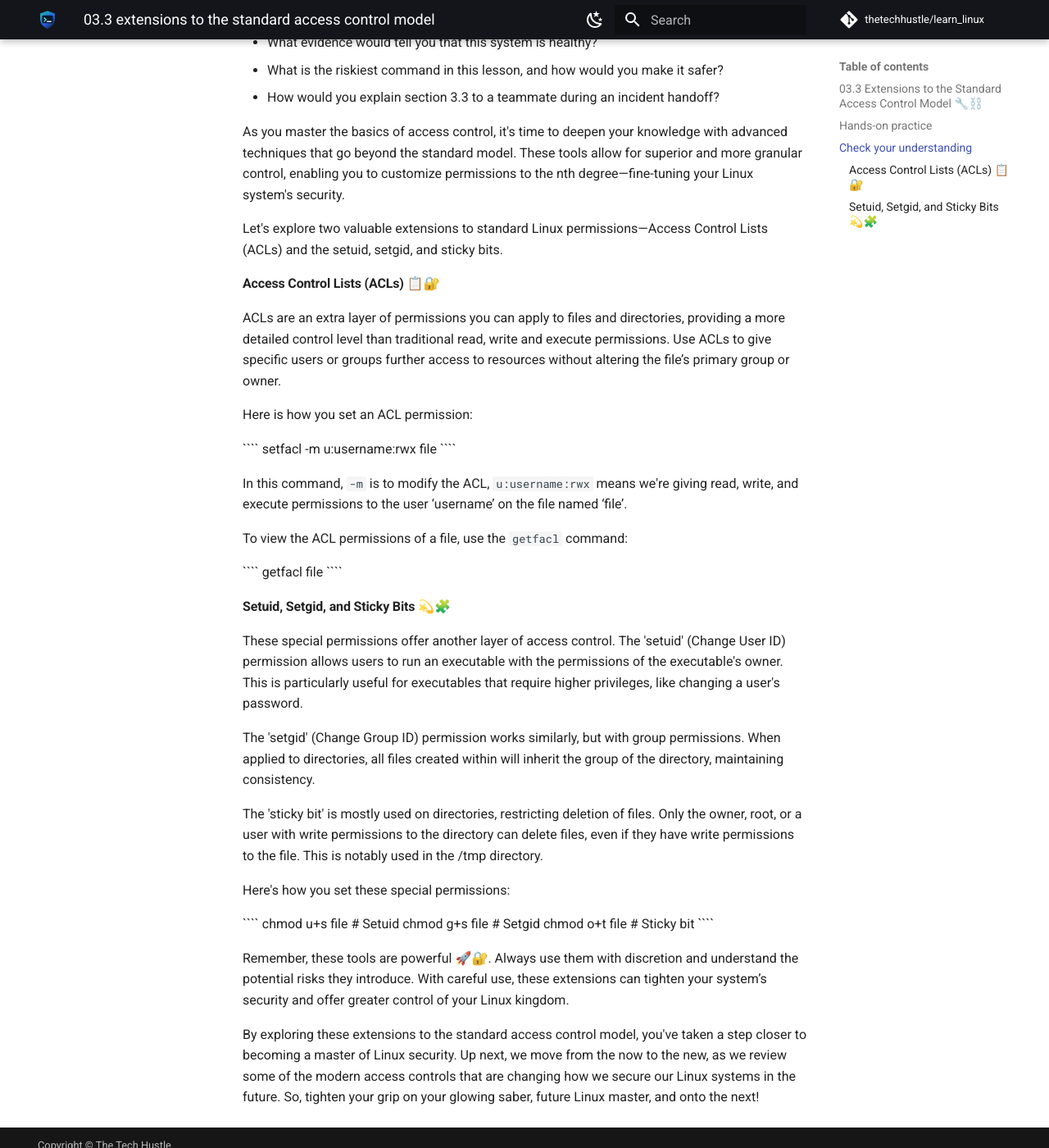
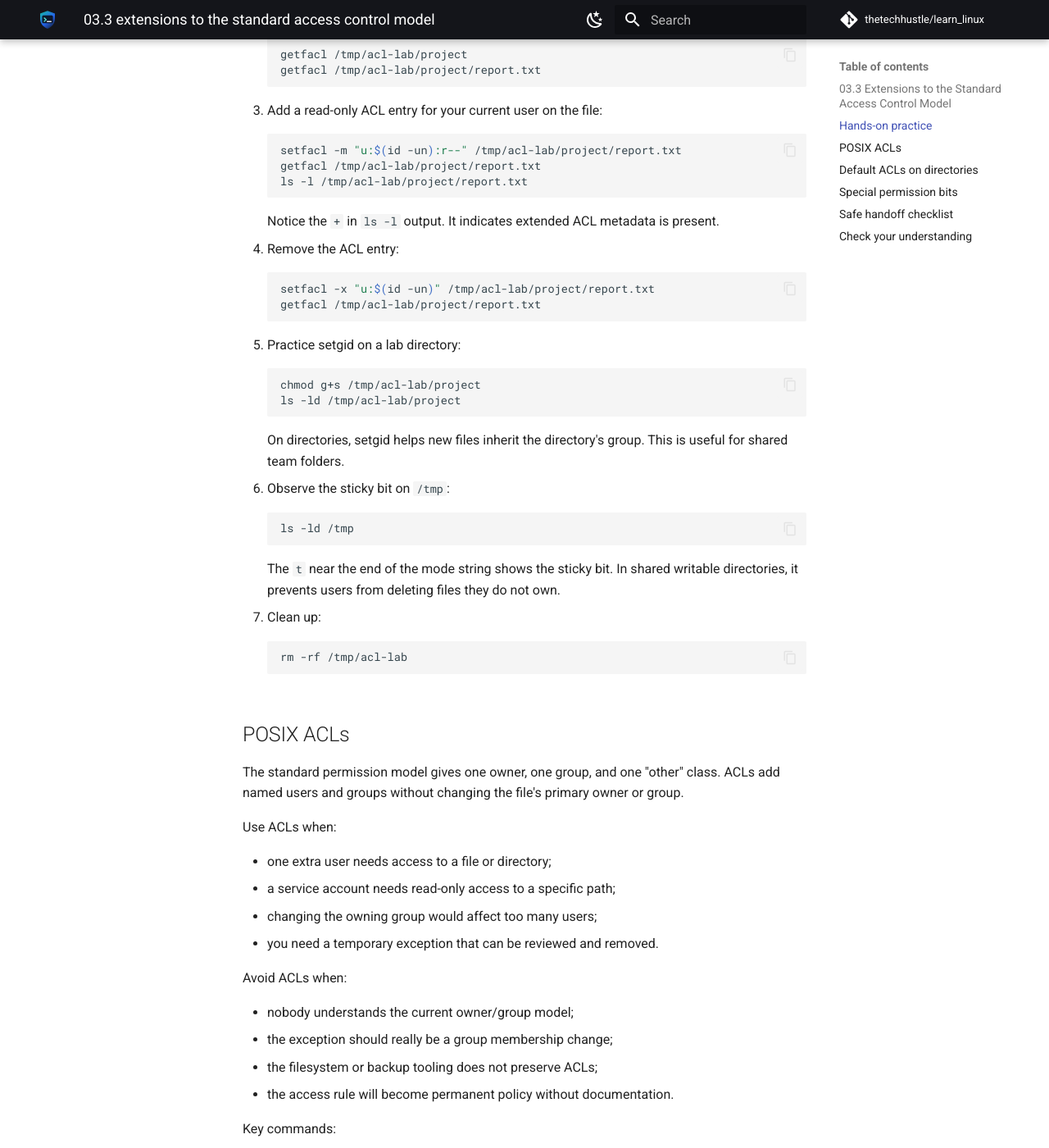
Before and after one commit to thetechhustle/learn_linux, an MkDocs documentation site: the page built from docs/lessons/03_access_control_and_rootly_powers/03.3_extensions_to_the_standard_access_control_model.md, in a window 1280 px wide and 1400 px high, scrolled down 1021 px. Shown: the whole window at 82% size. Built offline with MkDocs 1.6.1 and Material for MkDocs 9.7.7, drawn with Linux system fonts in a browser that asks for light colours; comment, search, counter and statistics services are not loaded; some of the changed text lies outside the part shown.

Commit message:
Improve Chapter 03 ACL and special bits lesson (#17)
Co-authored-by: Jules Ai <jules@Juless-Air.ts.net lan>

`````diff
--- a/docs/lessons/03_access_control_and_rootly_powers/03.3_extensions_to_the_standard_access_control_model.md
+++ b/docs/lessons/03_access_control_and_rootly_powers/03.3_extensions_to_the_standard_access_control_model.md
@@ -1,72 +1,158 @@
-### 03.3 Extensions to the Standard Access Control Model 🔧⛓️
-
-
+### 03.3 Extensions to the Standard Access Control Model
 
 !!! abstract "What you will learn"
-    - Explain where **03.3 Extensions to the Standard Access Control Model 🔧⛓️** fits in day-to-day Linux operations.
-    - Use current Linux tooling to inspect, change, and verify the relevant system behavior.
-    - Connect the concept to a real operational scenario: a shared server where a contractor needs temporary access.
+    - Explain when standard owner/group/mode permissions are not enough.
+    - Inspect and use POSIX ACLs without changing file ownership.
+    - Recognize the risks and operational uses of setuid, setgid, and sticky bits.
 
 !!! example "Field story"
-    Imagine a shared server where a contractor needs temporary access. Your job is not to memorize a command; it is to build a short evidence trail, choose a low-risk change, and prove whether the system improved.
+    A shared project directory belongs to one team, but a contractor needs read-only access to a specific subdirectory for one week. Changing the directory's owner or broadening the group would affect too many people. An ACL can express the exception, but only if you inspect it, document it, and remove it later.
 
 !!! success "Operator principle"
-    Grant the smallest useful permission, then verify it from the user's point of view.
+    Use extended access controls to express exceptions, not to hide unclear ownership.
 
 ## Hands-on practice
 
-Run these on a disposable VM, container, or lab machine unless the lesson explicitly says otherwise.
+Run these on a disposable VM, container, or lab machine. ACL and special-bit commands can affect real access decisions.
 
-1. Inspect the current state with a read-only command related to this topic.
-2. Save the command and output in a short lab note.
-3. Make one reversible change or simulate the change in a sandbox.
-4. Re-run the inspection and explain what changed.
+1. Create a lab directory:
+
+    ```sh
+    mkdir -p /tmp/acl-lab/project
+    touch /tmp/acl-lab/project/report.txt
+    ls -ld /tmp/acl-lab/project
+    ls -l /tmp/acl-lab/project/report.txt
+    ```
+
+2. Inspect ACL support:
+
+    ```sh
+    getfacl /tmp/acl-lab/project
+    getfacl /tmp/acl-lab/project/report.txt
+    ```
+
+3. Add a read-only ACL entry for your current user on the file:
+
+    ```sh
+    setfacl -m "u:$(id -un):r--" /tmp/acl-lab/project/report.txt
+    getfacl /tmp/acl-lab/project/report.txt
+    ls -l /tmp/acl-lab/project/report.txt
+    ```
+
+    Notice the `+` in `ls -l` output. It indicates extended ACL metadata is present.
+
+4. Remove the ACL entry:
+
+    ```sh
+    setfacl -x "u:$(id -un)" /tmp/acl-lab/project/report.txt
+    getfacl /tmp/acl-lab/project/report.txt
+    ```
+
+5. Practice setgid on a lab directory:
+
+    ```sh
+    chmod g+s /tmp/acl-lab/project
+    ls -ld /tmp/acl-lab/project
+    ```
+
+    On directories, setgid helps new files inherit the directory's group. This is useful for shared team folders.
+
+6. Observe the sticky bit on `/tmp`:
+
+    ```sh
+    ls -ld /tmp
+    ```
+
+    The `t` near the end of the mode string shows the sticky bit. In shared writable directories, it prevents users from deleting files they do not own.
+
+7. Clean up:
+
+    ```sh
+    rm -rf /tmp/acl-lab
+    ```
+
+## POSIX ACLs
+
+The standard permission model gives one owner, one group, and one "other" class. ACLs add named users and groups without changing the file's primary owner or group.
+
+Use ACLs when:
+
+- one extra user needs access to a file or directory;
+- a service account needs read-only access to a specific path;
+- changing the owning group would affect too many users;
+- you need a temporary exception that can be reviewed and removed.
+
+Avoid ACLs when:
+
+- nobody understands the current owner/group model;
+- the exception should really be a group membership change;
+- the filesystem or backup tooling does not preserve ACLs;
+- the access rule will become permanent policy without documentation.
+
+Key commands:
+
+```sh
+getfacl path
+setfacl -m u:alice:rx path
+setfacl -m g:auditors:r-- path
+setfacl -x u:alice path
+setfacl -b path
+```
+
+`setfacl -b` removes all extended ACL entries from a path. Use it carefully.
+
+## Default ACLs on directories
+
+Default ACLs apply to new files and directories created inside a directory:
+
+```sh
+setfacl -m d:g:auditors:rx /tmp/acl-lab/project
+getfacl /tmp/acl-lab/project
+```
+
+Default ACLs do not rewrite every existing file. They shape future creation. During an incident, check both the directory default ACL and the file's actual ACL before assuming access should work.
+
+## Special permission bits
+
+Linux also extends the standard model with special mode bits:
+
+- setuid on an executable: run the program with the file owner's effective user ID.
+- setgid on an executable: run the program with the file group's effective group ID.
+- setgid on a directory: make new entries inherit the directory's group.
+- sticky bit on a directory: only the file owner, directory owner, or root can remove entries.
+
+Inspect them with:
+
+```sh
+find /usr/bin -perm -4000 -type f -maxdepth 1 2>/dev/null
+find /usr/bin -perm -2000 -type f -maxdepth 1 2>/dev/null
+ls -ld /tmp
+```
+
+Setuid and setgid executables are sensitive because they intentionally cross privilege boundaries. Do not add these bits to scripts or custom binaries unless you understand the security consequences and have a reviewed operational reason.
+
+## Safe handoff checklist
+
+For any ACL or special-bit change, write down:
+
+```text
+Path:
+Current owner/group/mode:
+Existing ACL:
+Requested access:
+Command used:
+Verification command:
+Rollback command:
+Expiration or review date:
+```
+
+This prevents hidden access exceptions from becoming permanent mystery state.
 
 ## Check your understanding
 
-- What evidence would tell you that this system is healthy?
-- What is the riskiest command in this lesson, and how would you make it safer?
-- How would you explain section 3.3 to a teammate during an incident handoff?
-
-
-As you master the basics of access control, it's time to deepen your knowledge with advanced techniques that go beyond the standard model. These tools allow for superior and more granular control, enabling you to customize permissions to the nth degree—fine-tuning your Linux system's security.
-
-Let's explore two valuable extensions to standard Linux permissions—Access Control Lists (ACLs) and the setuid, setgid, and sticky bits.
-
-#### Access Control Lists (ACLs) 📋🔐
-
-ACLs are an extra layer of permissions you can apply to files and directories, providing a more detailed control level than traditional read, write and execute permissions. Use ACLs to give specific users or groups further access to resources without altering the file’s primary group or owner.
-
-Here is how you set an ACL permission:
-
-\````
-setfacl -m u:username:rwx file
-\````
-
-In this command, `-m` is to modify the ACL, `u:username:rwx` means we're giving read, write, and execute permissions to the user ‘username’ on the file named ‘file’.
-
-To view the ACL permissions of a file, use the `getfacl` command:
-
-\````
-getfacl file
-\````
-
-#### Setuid, Setgid, and Sticky Bits 💫🧩
-
-These special permissions offer another layer of access control. The 'setuid' (Change User ID) permission allows users to run an executable with the permissions of the executable's owner. This is particularly useful for executables that require higher privileges, like changing a user's password.
-
-The 'setgid' (Change Group ID) permission works similarly, but with group permissions. When applied to directories, all files created within will inherit the group of the directory, maintaining consistency.
-
-The 'sticky bit' is mostly used on directories, restricting deletion of files. Only the owner, root, or a user with write permissions to the directory can delete files, even if they have write permissions to the file. This is notably used in the /tmp directory.
-
-Here's how you set these special permissions:
-
-\````
-chmod u+s file   # Setuid
-chmod g+s file   # Setgid
-chmod o+t file   # Sticky bit
-\````
-
-Remember, these tools are powerful 🚀🔐. Always use them with discretion and understand the potential risks they introduce. With careful use, these extensions can tighten your system’s security and offer greater control of your Linux kingdom.
-
-By exploring these extensions to the standard access control model, you've taken a step closer to becoming a master of Linux security. Up next, we move from the now to the new, as we review some of the modern access controls that are changing how we secure our Linux systems in the future. So, tighten your grip on your glowing saber, future Linux master, and onto the next!
+- What does the `+` in `ls -l` output usually indicate?
+- When is an ACL better than changing file ownership?
+- What is the difference between a file ACL and a default directory ACL?
+- Why is setuid on executables risky?
+- Why is the sticky bit useful on `/tmp`?
+- What rollback command would you record after adding a user ACL?
`````
